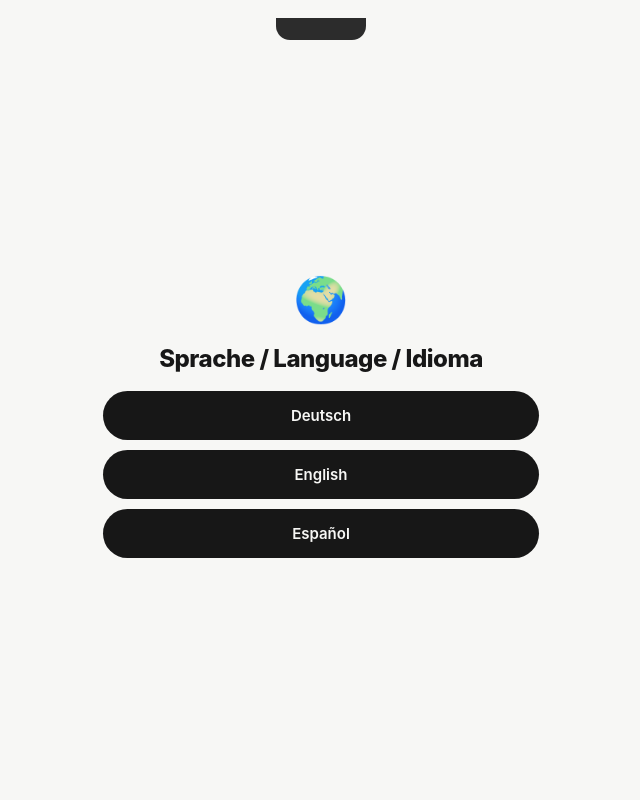
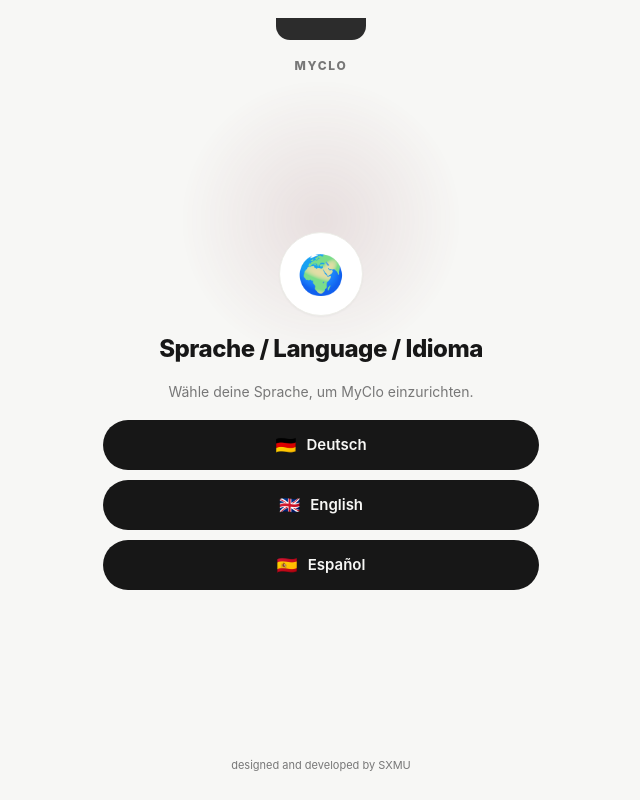
Before and after one commit to Sxmu7/Wardrobe, a Next.js app: page / in a window 1280 px wide. Shown: the whole page, without its empty margins (319-959 px from the left). Built offline with nearby package versions, Linux system fonts and the light colour scheme; a web font is replaced by a local one.

Commit message:
Add files via upload

```diff
--- a/app/globals.css
+++ b/app/globals.css
@@ -290,6 +290,30 @@
 .onboarding-text { font-size: 14px; color: var(--muted); text-align: center; margin: 0; line-height: 1.5; }
 .onboarding-actions { display: flex; flex-direction: column; gap: 10px; margin-top: 18px; }
 .lang-list { display: flex; flex-direction: column; gap: 10px; }
+.lang-list .btn-mono { display: flex; align-items: center; justify-content: center; gap: 10px; animation: slideUp .4s ease both; }
+.lang-list .btn-mono:nth-child(1) { animation-delay: .05s; }
+.lang-list .btn-mono:nth-child(2) { animation-delay: .13s; }
+.lang-list .btn-mono:nth-child(3) { animation-delay: .21s; }
+.lang-list .btn-mono span { font-size: 17px; }
+
+.onboarding-brand {
+  text-align: center; font-size: 12px; font-weight: 800; letter-spacing: .14em;
+  text-transform: uppercase; color: var(--muted); margin-bottom: 4px;
+}
+.onboarding-icon-badge {
+  width: 84px; height: 84px; border-radius: 50%; background: var(--card);
+  border: 1px solid var(--border); box-shadow: var(--shadow-sm);
+  display: flex; align-items: center; justify-content: center;
+  font-size: 38px; margin: 0 auto; position: relative; z-index: 1;
+  animation: scaleIn .4s ease both;
+}
+.onboarding-glow {
+  position: absolute; top: 10%; left: 50%; transform: translateX(-50%);
+  width: 280px; height: 280px; border-radius: 50%;
+  background: radial-gradient(circle, var(--warm) 0%, transparent 72%);
+  opacity: .12; filter: blur(4px); pointer-events: none; z-index: 0;
+}
+.onboarding-footer { text-align: center; font-size: 11px; color: var(--muted); padding-top: 14px; }
 
 /* ---------- Avatar / profile ---------- */
 .avatar-circle {
--- a/components/Onboarding.js
+++ b/components/Onboarding.js
@@ -8,6 +8,8 @@
   { emoji: '🔀', titleKey: 'step2Title', bodyKey: 'step2Body' },
   { emoji: '🖼️', titleKey: 'step3Title', bodyKey: 'step3Body' },
 ];
+
+const FLAGS = { de: '🇩🇪', en: '🇬🇧', es: '🇪🇸' };
 
 export default function Onboarding({ onComplete }) {
   const [lang, setLang] = useState(null);
@@ -43,18 +45,22 @@
   if (!lang) {
     return (
       <div className="onboarding">
+        <div className="onboarding-glow" />
         <div className="onboarding-notch" />
+        <div className="onboarding-brand">MyClo</div>
         <div className="onboarding-body">
-          <div className="onboarding-emoji">🌍</div>
+          <div className="onboarding-icon-badge">🌍</div>
           <h1 className="onboarding-title">Sprache / Language / Idioma</h1>
+          <p className="onboarding-text">Wähle deine Sprache, um MyClo einzurichten.</p>
           <div className="lang-list">
             {LANGUAGES.map((l) => (
               <button key={l.code} className="btn-mono" onClick={() => setLang(l.code)}>
-                {l.label}
+                <span>{FLAGS[l.code]}</span>{l.label}
               </button>
             ))}
           </div>
         </div>
+        <div className="onboarding-footer">designed and developed by SXMU</div>
       </div>
     );
   }
@@ -65,6 +71,7 @@
   if (step === 0) {
     return (
       <div className="onboarding">
+        <div className="onboarding-glow" />
         <div className="onboarding-notch" />
         <div className="progress-track"><div className="progress-fill" style={{ width: progressPct + '%' }} /></div>
         <div className="step-dots">
@@ -73,7 +80,7 @@
           ))}
         </div>
         <div className="onboarding-body">
-          <div className="onboarding-emoji">👋</div>
+          <div className="onboarding-icon-badge">👋</div>
           <h1 className="onboarding-title">{t(lang, 'askName')}</h1>
           <p className="onboarding-text">{t(lang, 'nameHint')}</p>
           <div className="field">
@@ -93,6 +100,7 @@
             {saving ? '...' : t(lang, 'continue')}
           </button>
         </div>
+        <div className="onboarding-footer">MyClo · designed and developed by SXMU</div>
       </div>
     );
   }
@@ -102,6 +110,7 @@
 
   return (
     <div className="onboarding">
+      <div className="onboarding-glow" />
       <div className="onboarding-notch" />
       <div className="progress-track"><div className="progress-fill" style={{ width: progressPct + '%' }} /></div>
       <div className="step-dots">
@@ -109,8 +118,8 @@
           <span key={i} className={'step-dot' + (i === step ? ' active' : '')} />
         ))}
       </div>
-      <div className="onboarding-body">
-        <div className="onboarding-emoji">{explain.emoji}</div>
+      <div className="onboarding-body" key={step}>
+        <div className="onboarding-icon-badge">{explain.emoji}</div>
         <h1 className="onboarding-title">{t(lang, explain.titleKey)}</h1>
         <p className="onboarding-text">{t(lang, explain.bodyKey)}</p>
       </div>
@@ -124,6 +133,7 @@
           <button className="btn-mono-outline" onClick={finish}>{t(lang, 'skip')}</button>
         )}
       </div>
+      <div className="onboarding-footer">MyClo · designed and developed by SXMU</div>
     </div>
   );
 }
```
